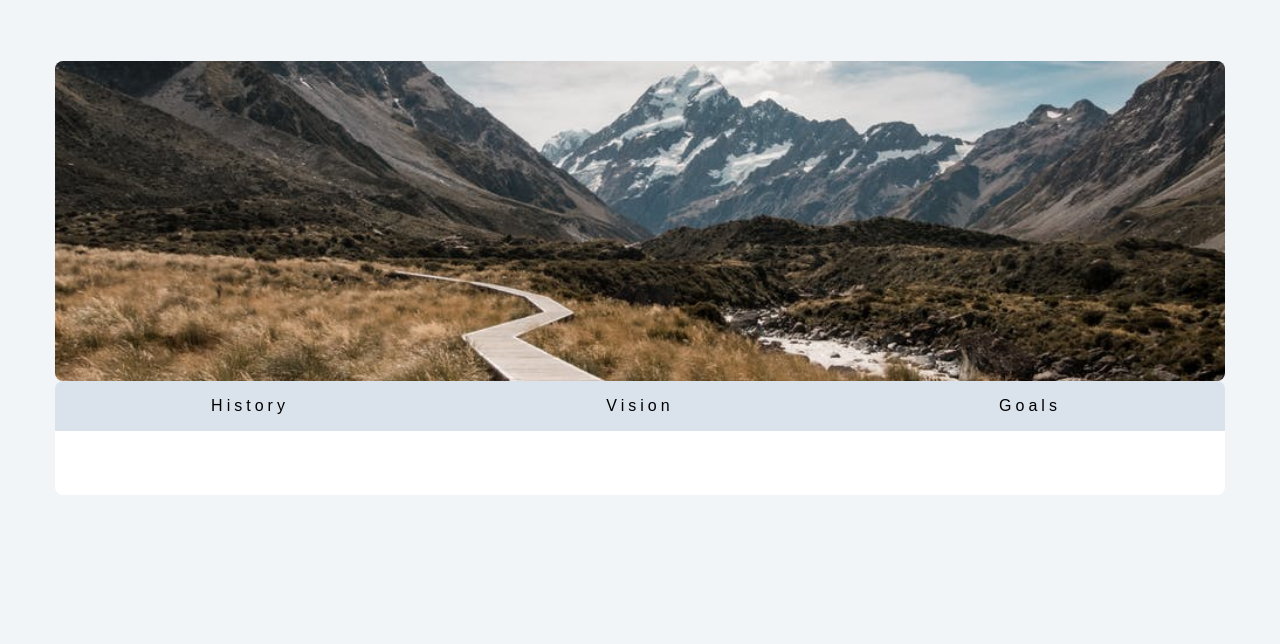
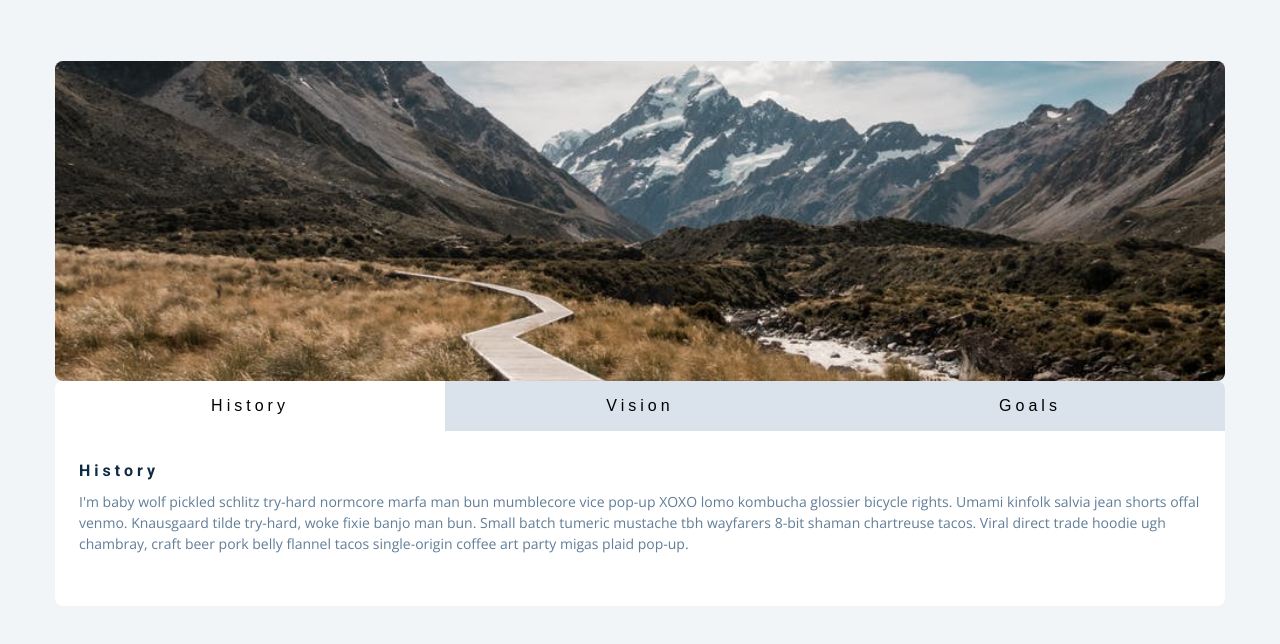
Before and after one commit to MezanRH/Tabs-js, a plain HTML site: page index.html in a window 1280 px wide. Shown: the part 156-800 px from the top of the page. Drawn offline with nearby package versions, Linux system fonts and the light colour scheme.

Commit message:
First commit

```diff
--- a/style.css
+++ b/style.css
@@ -143,3 +143,9 @@ About
 .content {
     display: none;
 }
+.tab-btn.active {
+    background: #fff;
+}
+.content.active {
+    display: block;
+}
```
